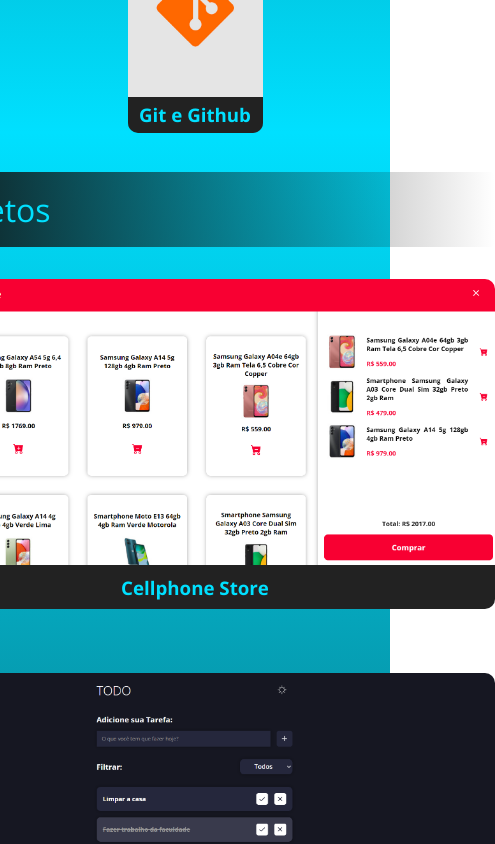
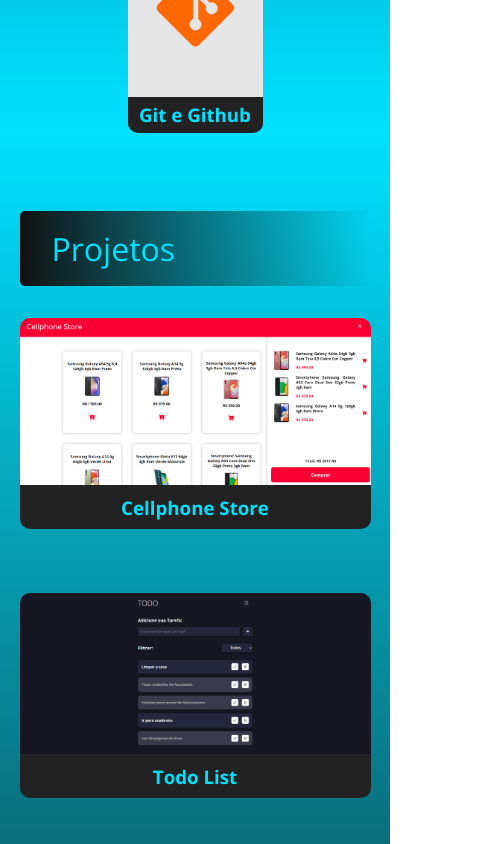
Before and after one commit to FellipeCastro/portifolio, a React (Vite) app: page / in a window 390 px wide. Shown: the part 2160-3004 px from the top of the page, 495 px wide, since content can reach past the window. Built offline with nearby package versions, Linux system fonts and the light colour scheme.

Commit message:
Projects responsivo

```diff
--- a/src/components/Projects.css
+++ b/src/components/Projects.css
@@ -10,7 +10,7 @@
 }
 
 .container-projects {
-    max-width: 1300px;
+    max-width: 1200px;
 }
 
 .container-projects h2 {
@@ -34,7 +34,7 @@
 }
 
 .container-projects ul li {
-    width: 600px;
+    width: 45%;
     display: flex;
     flex-direction: column;
     cursor: pointer;
@@ -105,3 +105,19 @@
     opacity: 1;
     visibility: visible;
 }
+
+@media screen and (max-width: 1200px) {
+    .container-projects {
+        width: 90%;
+    }
+}
+
+@media screen and (max-width: 800px) {
+    .projects {
+        padding: 20% 0;
+    }
+
+    .container-projects ul li {
+        width: 100%;
+    }
+}
```
